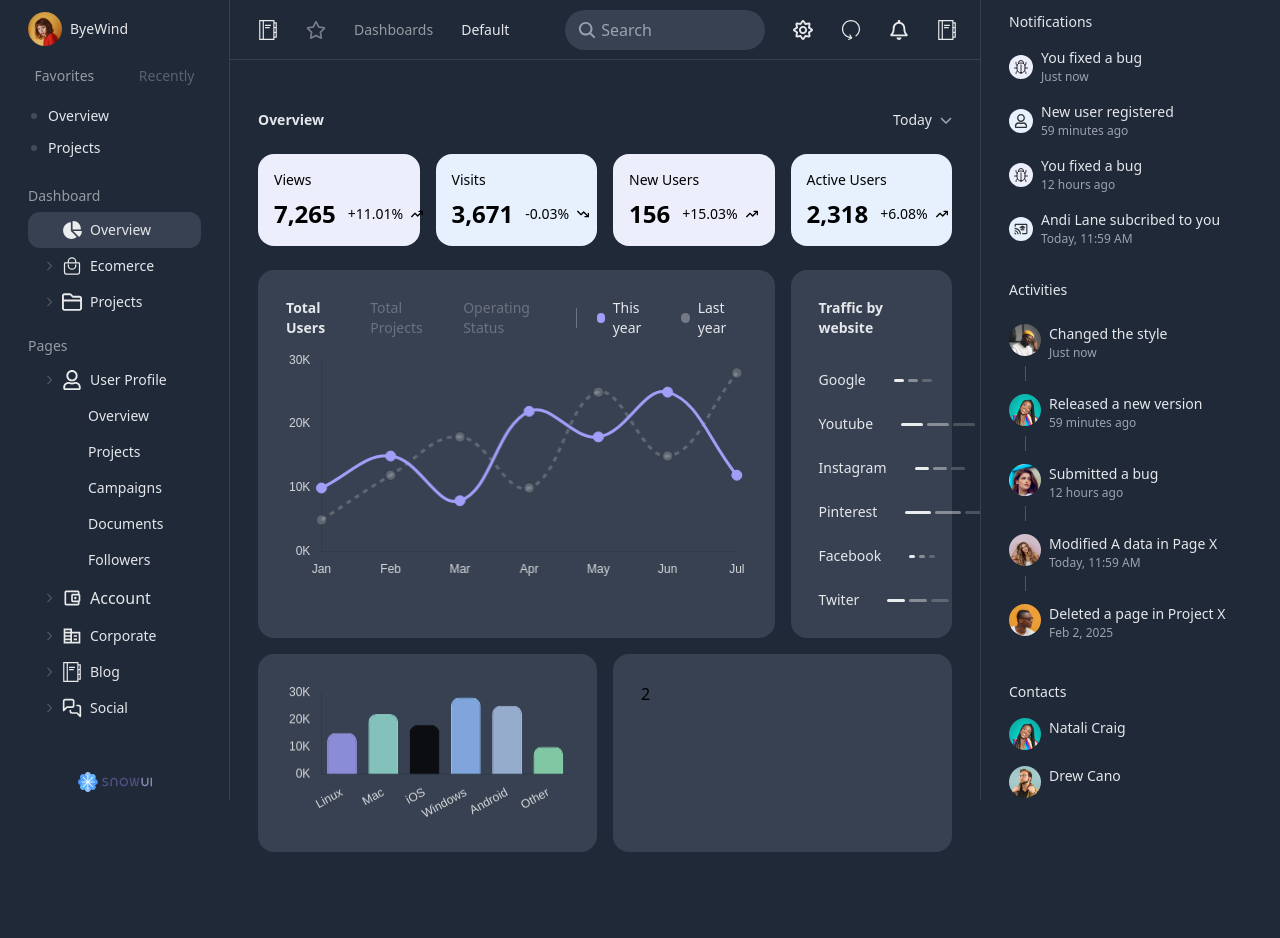
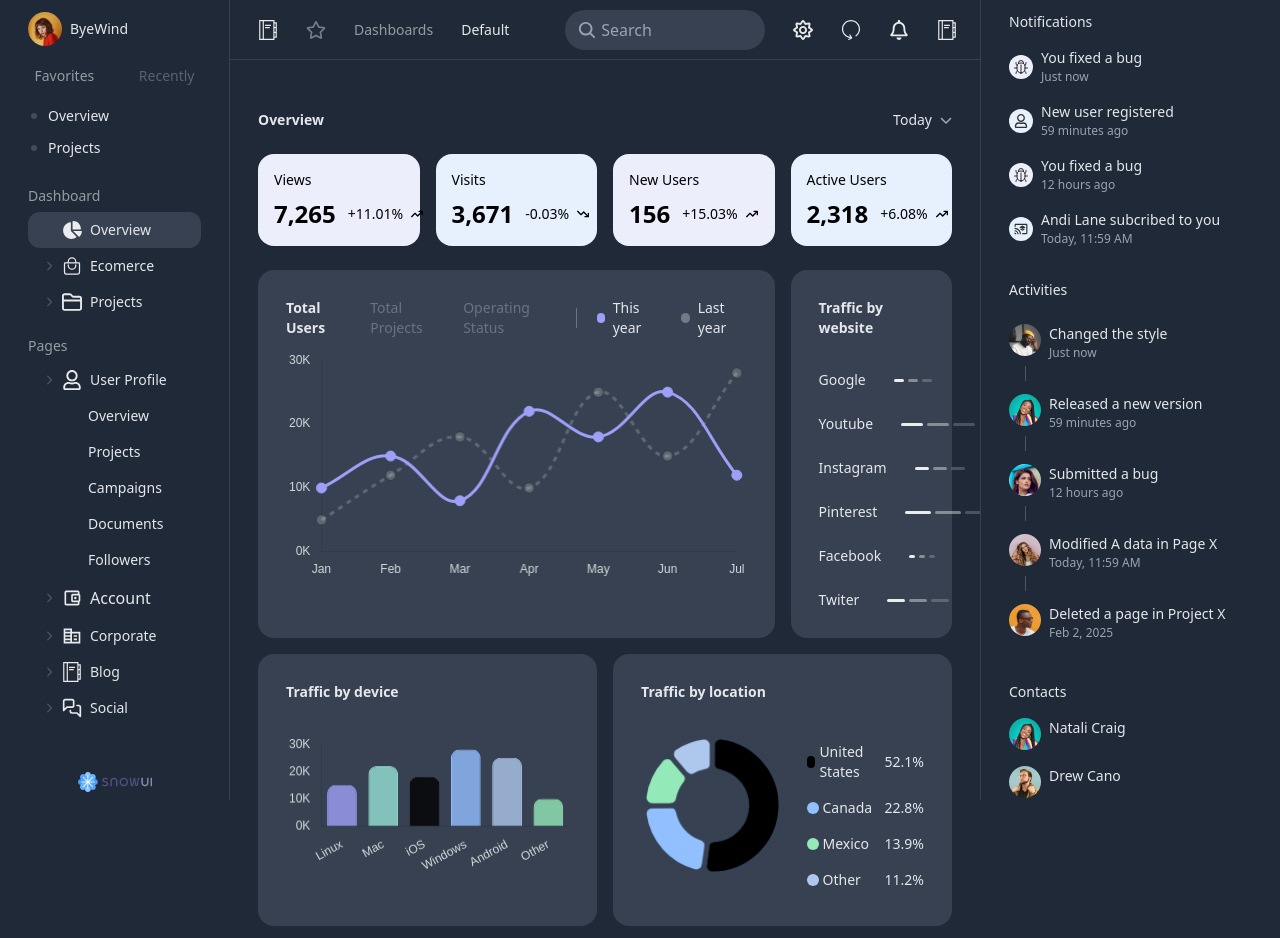
Before and after one commit to Ceci007/react-dashboard, a React (Vite) app: page / in a window 1280 px wide. Before the commit the page ends 864 px from the top, so only its background shows below. Built offline with nearby package versions, Linux system fonts and the light colour scheme.

Commit message:
Add doughnut chart

```diff
--- a/src/components/Home.jsx
+++ b/src/components/Home.jsx
@@ -11,18 +11,21 @@ import {
   Title,
   Tooltip,
   Legend,
+  ArcElement
 } from 'chart.js';
-import { Line, Bar } from 'react-chartjs-2';
+import { Line, Bar, Doughnut } from 'react-chartjs-2';
 
+// Register Chart.js components for all chart types
 ChartJS.register(
   CategoryScale,
   LinearScale,
   PointElement,
   LineElement,
-  BarElement, // Register BarElement
+  BarElement,
   Title,
   Tooltip,
-  Legend
+  Legend,
+  ArcElement // Register ArcElement for doughnut chart
 );
 
 
@@ -87,6 +90,29 @@ const Home = () => {
         ],
         borderWidth: 1, // Border width for bars
         borderRadius: 8,
+      },
+    ],
+  };
+
+  const doughnutChartData = {
+    labels: ['United States', 'Canada', 'Mexico', 'Other'],
+    datasets: [
+      {
+        data: [52.1, 22.8, 13.9, 11.2], // Percentage points
+        backgroundColor: [
+          'rgba(0, 0, 0, 1)', // United States
+          'rgba(146, 191, 255, 1)', // Canada
+          'rgba(148, 233, 184, 1)', // Mexico
+          'rgba(174, 199, 237, 1)', // Other
+        ],
+        borderColor: [
+          theme === "light" ? "#e5e7eb" : "#364153",
+          theme === "light" ? "#e5e7eb" : "#364153",
+          theme === "light" ? "#e5e7eb" : "#364153",
+          theme === "light" ? "#e5e7eb" : "#364153",
+        ],
+        borderWidth: 5,
+        borderRadius: 8
       },
     ],
   };
@@ -212,6 +238,47 @@ const Home = () => {
     },
   };
 
+  // --- Doughnut Chart Options ---
+  const doughnutChartOptions = {
+    responsive: true,
+    plugins: {
+      legend: {
+        display: false,
+        position: 'right', // Position legend to the right for doughnut chart
+        labels: {
+          font: {
+            size: 14,
+            family: 'Sans-serif',
+          },
+        },
+      },
+      title: {
+        display: false,
+        text: 'Traffic by location',
+        font: {
+          size: 20,
+          family: 'Sans-serif',
+        },
+        color: '#333',
+        align: 'center',
+      },
+      tooltip: {
+        callbacks: {
+          label: function(context) {
+            let label = context.label || '';
+            if (label) {
+              label += ': ';
+            }
+            if (context.parsed !== null) {
+              label += context.parsed + '%'; // Display percentage in tooltip
+            }
+            return label;
+          }
+        }
+      }
+    },
+  };
+
   return (
     <div className="w-full h-auto px-7 py-3 pt-[50px] leght:bg-white dark:bg-gray-800 mt-[60px] flex items-center">
      <div className="flex flex-col w-full xl:w-[calc(100vw - 530px)] xl:ml-[230px] xl:mr-[300px]">
@@ -332,10 +399,51 @@ const Home = () => {
         </div>
       </div>
       <div className="grid grid-cols-1 gap-4 mt-4 lg:grid-cols-2">
-        <div className="col-start-1 col-end-2 bg-gray-200 dark:bg-gray-700 p-7 rounded-2xl">
+        <div className="items-center col-start-1 col-end-2 bg-gray-200 dark:bg-gray-700 p-7 rounded-2xl">
+        <h3 className="mb-8 text-sm font-semibold text-gray-900 dark:text-gray-200">Traffic by device</h3>
         <Bar options={barChartOptions} data={barChartData} />
         </div>
-        <div className="col-start-1 col-end-2 bg-gray-200 dark:bg-gray-700 lg:col-start-2 lg:col-end-3 p-7 rounded-2xl">2</div>
+        <div className="items-center col-start-1 col-end-2 bg-gray-200 dark:bg-gray-700 lg:col-start-2 lg:col-end-3 p-7 rounded-2xl">
+        <h3 className="mb-8 text-sm font-semibold text-gray-900 dark:text-gray-200">Traffic by location</h3>
+        <div className="grid grid-cols-2">
+        <div className="col-start-1 col-end-2">
+          <Doughnut options={doughnutChartOptions} data={doughnutChartData} />
+        </div>
+        <div className="col-start-2 col-end-3 ml-6">
+          <div className="flex items-center justify-between w-full py-2">
+            <div className="flex items-center gap-1">
+              <span className="bg-black rounded-full size-3"/>
+              <h3 className="text-sm text-gray-900 dark:text-gray-200">United States</h3>
+            </div>
+            <h4 className="text-sm text-gray-900 dark:text-gray-200">52.1%</h4>
+          </div>
+
+          <div className="flex items-center justify-between w-full py-2">
+            <div className="flex items-center gap-1">
+              <span className="bg-[#92BFFF] rounded-full size-3"/>
+              <h3 className="text-sm text-gray-900 dark:text-gray-200">Canada</h3>
+            </div>
+            <h4 className="text-sm text-gray-900 dark:text-gray-200">22.8%</h4>
+          </div>
+
+          <div className="flex items-center justify-between w-full py-2">
+            <div className="flex items-center gap-1">
+              <span className="bg-[#94E9B8] rounded-full size-3"/>
+              <h3 className="text-sm text-gray-900 dark:text-gray-200">Mexico</h3>
+            </div>
+            <h4 className="text-sm text-gray-900 dark:text-gray-200">13.9%</h4>
+          </div>
+
+          <div className="flex items-center justify-between w-full py-2">
+            <div className="flex items-center gap-1">
+              <span className="bg-[#AEC7ED] rounded-full size-3"/>
+              <h3 className="text-sm text-gray-900 dark:text-gray-200">Other</h3>
+            </div>
+            <h4 className="text-sm text-gray-900 dark:text-gray-200">11.2%</h4>
+          </div>
+        </div>
+        </div>
+        </div>
       </div>
      </div>
     </div>
```
